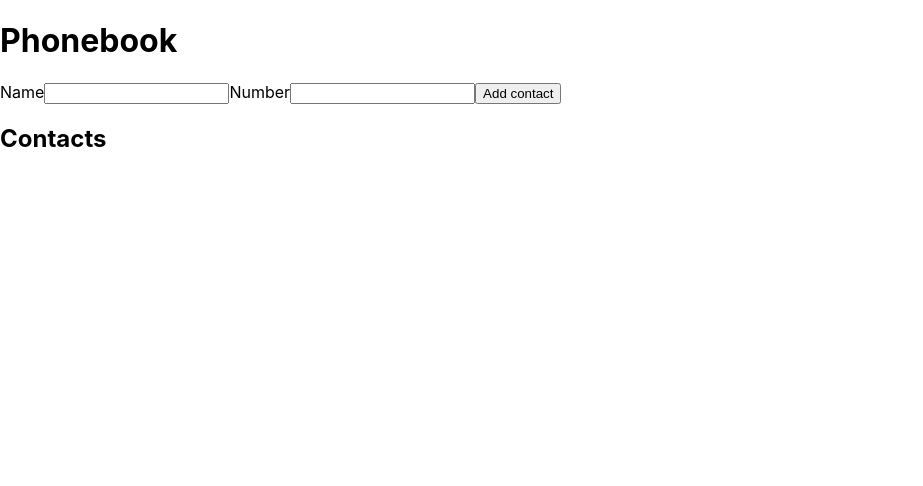
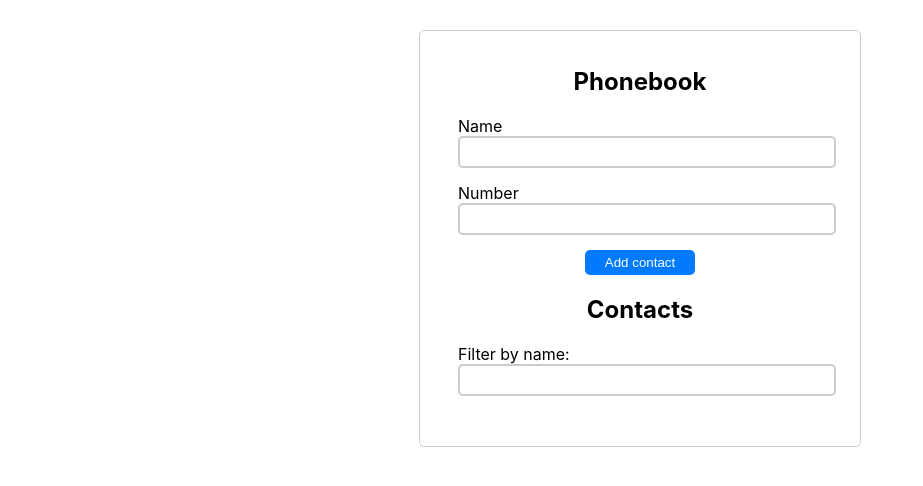
Before and after one commit to vpronyuk/goit-react-hw-02-phonebook, a React (Create React App) app: page / in a window 1280 px wide. Shown: the top 486 px of the page, without its empty margins (0-923 px from the left). Built offline with nearby package versions, Linux system fonts and the light colour scheme.

Commit message:
with styles

```diff
--- a/src/components/app/App.jsx
+++ b/src/components/app/App.jsx
@@ -2,27 +2,58 @@ import React, { Component } from 'react';
 import { nanoid } from 'nanoid';
 import ContactForm from 'components/contactForm/ContactForm';
 import ContactList from 'components/contactList/ContactList';
+import Filter from 'components/filter/Filter';
+import css from './App.module.css';
 
 class App extends Component {
   state = {
     contacts: [],
-    name: '',
+    filter: '',
   };
 
   addContact = name => {
-    const contact = { id: nanoid(), name };
+    const newContact = { id: nanoid(), ...name };
     this.setState(prevState => ({
-      contacts: [...prevState.contacts, contact],
+      contacts: [...prevState.contacts, newContact],
+    }));
+  };
+
+  handleChangeFilter = event => {
+    this.setState({ filter: event.target.value });
+  };
+
+  getVisibleContacts = () => {
+    const { contacts, filter } = this.state;
+    const normalizedFilter = filter.toLowerCase();
+
+    return contacts.filter(contact =>
+      contact.name.toLowerCase().includes(normalizedFilter)
+    );
+  };
+
+  deleteContact = contactId => {
+    this.setState(prevState => ({
+      contacts: prevState.contacts.filter(contact => contact.id !== contactId),
     }));
   };
 
   render() {
+    const { filter } = this.state;
+    const visibleContacts = this.getVisibleContacts();
+
     return (
-      <div>
-        <h1>Phonebook</h1>
-        <ContactForm onSubmit={this.addContact} />
-        <h2>Contacts</h2>
-        <ContactList contacts={this.state.contacts} />
+      <div className={css.container}>
+        <h1 className={css.title}>Phonebook</h1>
+        <ContactForm
+          addContact={this.addContact}
+          contacts={this.state.contacts}
+        />
+        <h2 className={css.title}>Contacts</h2>
+        <Filter value={filter} onChange={this.handleChangeFilter} />
+        <ContactList
+          contacts={visibleContacts}
+          onDeleteContact={this.deleteContact}
+        />
       </div>
     );
   }
--- /dev/null
+++ b/src/components/app/App.module.css
@@ -0,0 +1,14 @@
+.container {
+  max-width: 400px;
+  margin: 0 auto;
+  margin-top: 30px;
+  padding: 20px;
+  border: 1px solid #ccc;
+  border-radius: 5px;
+}
+
+.title {
+  text-align: center;
+  font-size: 24px;
+  margin-bottom: 20px;
+}
--- a/src/components/contactForm/ContactForm.jsx
+++ b/src/components/contactForm/ContactForm.jsx
@@ -1,5 +1,6 @@
 import { nanoid } from 'nanoid';
 import React, { Component } from 'react';
+import css from './ContactForm.module.css';
 
 class ContactForm extends Component {
   state = {
@@ -7,8 +8,7 @@ class ContactForm extends Component {
     number: '',
   };
 
-  handleChange = event => {
-    const { name, value } = event.target;
+  handleChange = ({ target: { name, value } }) => {
     this.setState({ [name]: value });
   };
 
@@ -16,17 +16,28 @@ class ContactForm extends Component {
     event.preventDefault();
 
     const { name, number } = this.state;
-    this.props.onSubmit({ id: nanoid(), name, number });
+
+    const isExistingContact = this.props.contacts.some(
+      contact => contact.name.toLowerCase() === name.toLowerCase()
+    );
+
+    if (isExistingContact) {
+      alert(`${name} is already in contacts.`);
+      return;
+    }
+
+    this.props.addContact({ id: nanoid(), name, number });
     this.setState({ name: '', number: '' });
   };
 
   render() {
     return (
       <>
-        <form onSubmit={this.handleSubmit}>
-          <label>
+        <form className={css.form} onSubmit={this.handleSubmit}>
+          <label className={css.label}>
             Name
             <input
+              className={css.input}
               type="text"
               name="name"
               pattern="^[a-zA-Zа-яА-Я]+(([' -][a-zA-Zа-яА-Я ])?[a-zA-Zа-яА-Я]*)*$"
@@ -36,9 +47,10 @@ class ContactForm extends Component {
               onChange={this.handleChange}
             />
           </label>
-          <label>
+          <label className={css.label}>
             Number
             <input
+              className={css.input}
               type="tel"
               name="number"
               pattern="\+?\d{1,4}?[-.\s]?\(?\d{1,3}?\)?[-.\s]?\d{1,4}[-.\s]?\d{1,4}[-.\s]?\d{1,9}"
@@ -48,7 +60,9 @@ class ContactForm extends Component {
               onChange={this.handleChange}
             />
           </label>
-          <button type="submit">Add contact</button>
+          <button className={css.button} type="submit">
+            Add contact
+          </button>
         </form>
       </>
     );
--- /dev/null
+++ b/src/components/contactForm/ContactForm.module.css
@@ -0,0 +1,38 @@
+.form {
+  display: flex;
+  flex-direction: column;
+  align-items: center;
+  width: 400px;
+  margin-bottom: 20px;
+}
+
+.label {
+  display: block;
+  margin-bottom: 5px;
+}
+
+.input {
+  display: block;
+  padding: 5px;
+  margin-bottom: 10px;
+  width: 100%;
+  min-width: 350px;
+  font-size: 16px;
+  border: 2px solid #ccc;
+  border-radius: 5px;
+}
+
+.button {
+  display: block;
+  min-width: 110px;
+  padding: 5px 10px;
+  background-color: #007bff;
+  color: #fff;
+  border: none;
+  border-radius: 5px;
+  cursor: pointer;
+}
+
+.button:hover {
+  background-color: #0069d9;
+}
--- /dev/null
+++ b/src/components/contactItem/ContactItem.jsx
@@ -0,0 +1,20 @@
+import css from './ContactItem.module.css';
+
+const ContactItem = ({ contact, onDeleteContact }) => {
+  const handleDelete = () => {
+    onDeleteContact(contact.id);
+  };
+  return (
+    <div className={css.container}>
+      <li>
+        <div className={css.name}>{contact.name}</div>
+        <div className={css.number}>{contact.number}</div>
+        <button className={css.btn} onClick={handleDelete}>
+          Delete
+        </button>
+      </li>
+    </div>
+  );
+};
+
+export default ContactItem;
--- /dev/null
+++ b/src/components/contactItem/ContactItem.module.css
@@ -0,0 +1,34 @@
+.container {
+  display: flex;
+  flex-direction: column;
+  align-items: center;
+  justify-content: space-between;
+  margin-bottom: 10px;
+  padding: 10px;
+  background-color: #f7f7f7;
+  border-radius: 5px;
+  box-shadow: 0px 0px 5px 0px rgba(0, 0, 0, 0.3);
+}
+
+.name {
+  font-size: 16px;
+  font-weight: 600;
+}
+
+.number {
+  font-size: 14px;
+  margin-top: 5px;
+  margin-bottom: 5px;
+  color: gray;
+}
+
+.btn {
+  display: block;
+  padding: 5px 10px;
+  background-color: #dc3545;
+  color: #fff;
+  border: none;
+  border-radius: 5px;
+  cursor: pointer;
+  min-width: 110px;
+}
--- a/src/components/contactList/ContactList.jsx
+++ b/src/components/contactList/ContactList.jsx
@@ -1,10 +1,16 @@
-import React from 'react';
+import css from './ContactList.module.css';
 
-const ContactList = ({ contacts }) => {
+import ContactItem from 'components/contactItem/ContactItem';
+
+const ContactList = ({ contacts, onDeleteContact }) => {
   return (
     <ul>
       {contacts.map(contact => (
-        <li key={contact.id}>{contact.name}</li>
+        <ContactItem
+          key={contact.id}
+          contact={contact}
+          onDeleteContact={onDeleteContact}
+        />
       ))}
     </ul>
   );
--- /dev/null
+++ b/src/components/contactList/ContactList.module.css
@@ -0,0 +1,9 @@
+ul {
+  list-style: none;
+  padding: 0;
+  margin: 0;
+}
+
+li:not(:last-child) {
+  margin-bottom: 10px;
+}
--- /dev/null
+++ b/src/components/filter/Filter.jsx
@@ -0,0 +1,19 @@
+import css from './Filter.module.css';
+
+const Filter = ({ value, onChange }) => {
+  return (
+    <div className={css.filter}>
+      <label className={css.label}>
+        Filter by name:
+        <input
+          className={css.input}
+          type="text"
+          value={value}
+          onChange={onChange}
+        />
+      </label>
+    </div>
+  );
+};
+
+export default Filter;
--- /dev/null
+++ b/src/components/filter/Filter.module.css
@@ -0,0 +1,23 @@
+.filter {
+  display: flex;
+  flex-direction: column;
+  align-items: center;
+  margin-bottom: 20px;
+  width: 400px;
+}
+
+.label {
+  display: block;
+  margin-bottom: 10px;
+}
+
+.input {
+  display: block;
+  padding: 5px;
+  font-size: 16px;
+  border: 2px solid #ccc;
+  border-radius: 5px;
+  width: 100%;
+  min-width: 350px;
+  /* margin-right: 10px; */
+}
```
